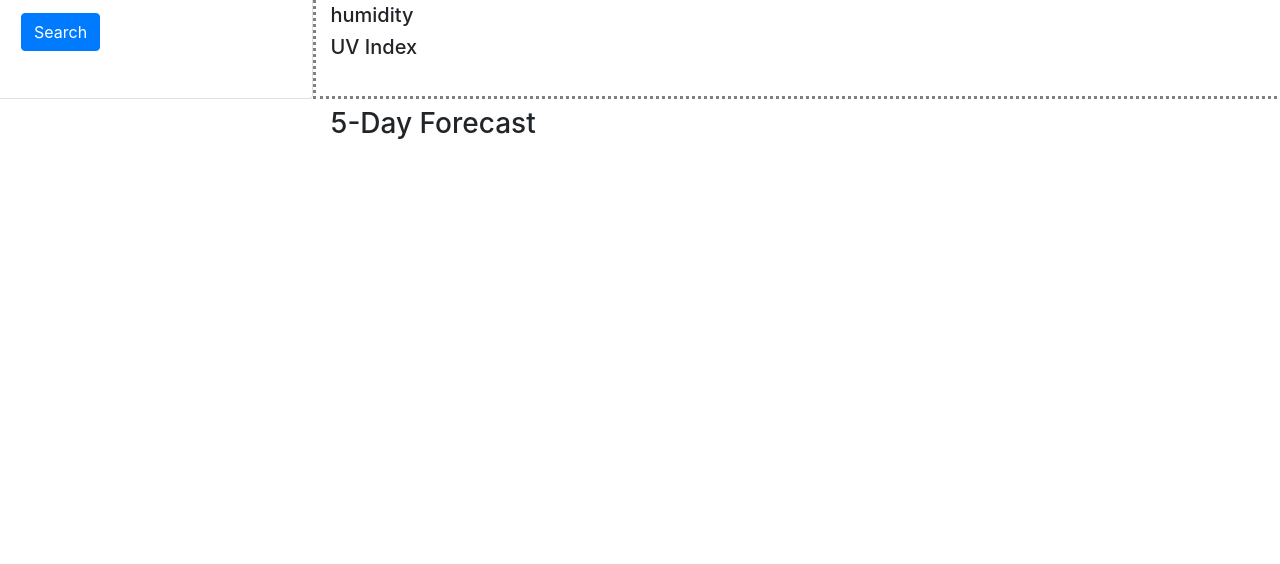
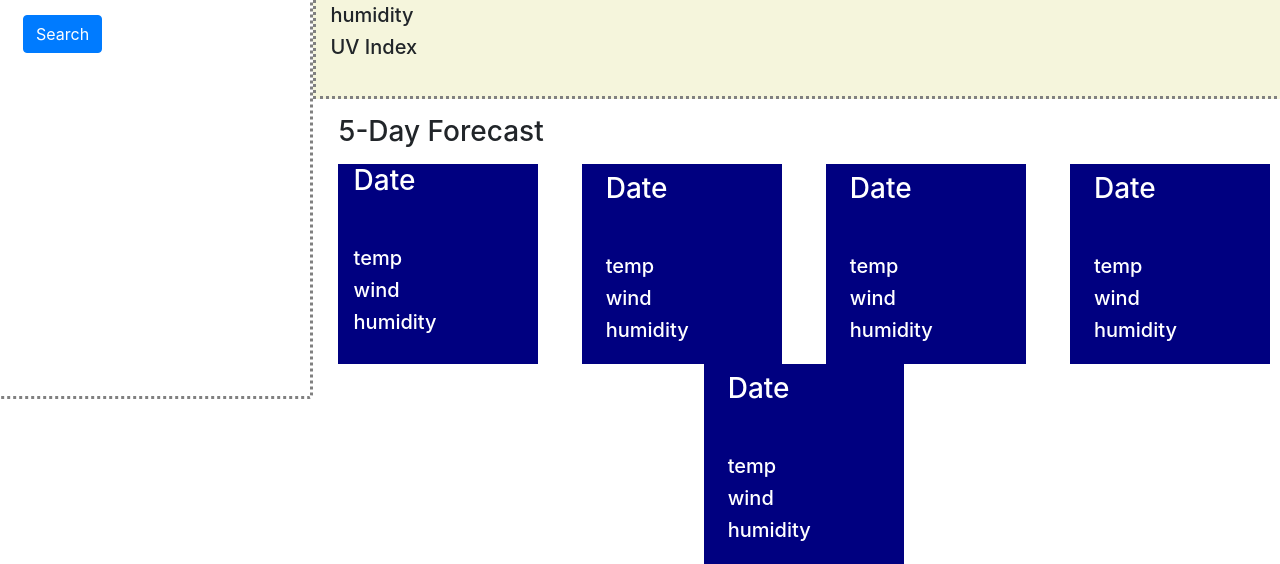
Before and after one commit to elliotzacharywaxman/module-6, a plain HTML site: page index.html in a window 1280 px wide. Shown: the part 386-950 px from the top of the page. Before the commit the page ends 800 px from the top, so only its background shows below. Drawn offline with nearby package versions, Linux system fonts and the light colour scheme.

Commit message:
adding cards

```diff
--- a/index.html
+++ b/index.html
@@ -29,16 +29,53 @@
                 </div>
             </div>
     <!-- RIGHT CONTENT STARTS HERE -->
-            <div class="box col-9">
-                <div class="box2">
+            <div class="box col-9" id = "largerContainer">
+                <div id="topHLC">
                     <h2 class="chosenCity">Chosen City</h2>
                     <h5 class="temp mt-5">temp</h5>
                     <h5 class="wind">wind</h5>
                     <h5 class="humidity">humidity</h5>
                     <h5 class="uvIndex">UV Index</h5>
                 </div>
-                <h3 class="chosenCity mt-5">5-Day Forecast</h3>
+                <h3 class="chosenCity mt-5 p-2">5-Day Forecast</h3>
+                <div class="row d-flex justify-content-around">
+                    <div class="indCard-1" id = 'card1'>
+                        <h3 class="cardDate mb-5 ml-3">Date</h3>
+                        <h5 class="temp ml-3">temp</h5>
+                        <h5 class="wind ml-3">wind</h5>
+                        <h5 class="humidity ml-3">humidity</h5>
+                    </div>
+
+                    <div class="indCard-1 p-2" id = 'card2'>
+                        <h3 class="cardDate mb-5 ml-3">Date</h3>
+                        <h5 class="temp ml-3">temp</h5>
+                        <h5 class="wind ml-3">wind</h5>
+                        <h5 class="humidity ml-3">humidity</h5>
+                    </div>
+
+                    <div class="indCard-1 p-2" id = 'card3'>
+                        <h3 class="cardDate mb-5 ml-3">Date</h3>
+                        <h5 class="temp ml-3">temp</h5>
+                        <h5 class="wind ml-3">wind</h5>
+                        <h5 class="humidity ml-3">humidity</h5>
+                    </div>
+
+                    <div class="indCard-1 p-2" id = 'card4'>
+                        <h3 class="cardDate mb-5 ml-3">Date</h3>
+                        <h5 class="temp ml-3">temp</h5>
+                        <h5 class="wind ml-3">wind</h5>
+                        <h5 class="humidity ml-3">humidity</h5>
+                    </div>
+
+                    <div class="indCard-1 p-2" id = 'card5'>
+                        <h3 class="cardDate mb-5 ml-3">Date</h3>
+                        <h5 class="temp ml-3">temp</h5>
+                        <h5 class="wind ml-3">wind</h5>
+                        <h5 class="humidity ml-3">humidity</h5>
+                    </div>
+                </div>
             </div>
+    <!--  -->
 
 
 
--- a/style.css
+++ b/style.css
@@ -14,7 +14,25 @@
     text-align: center;
 }
 
+.card {
+    border: dotted gray;
+    height: 550px;
+}
+
 .box {
     border: dotted gray;
     height: 250px;
+    background: beige;
 }
+.box2 {
+    border: dotted gray;
+    height: 250px;
+    background: beige;
+}
+
+.indCard-1 {
+    background-color: navy;
+    height: 200px;
+    width: 200px;
+    color: white;
+}
```
